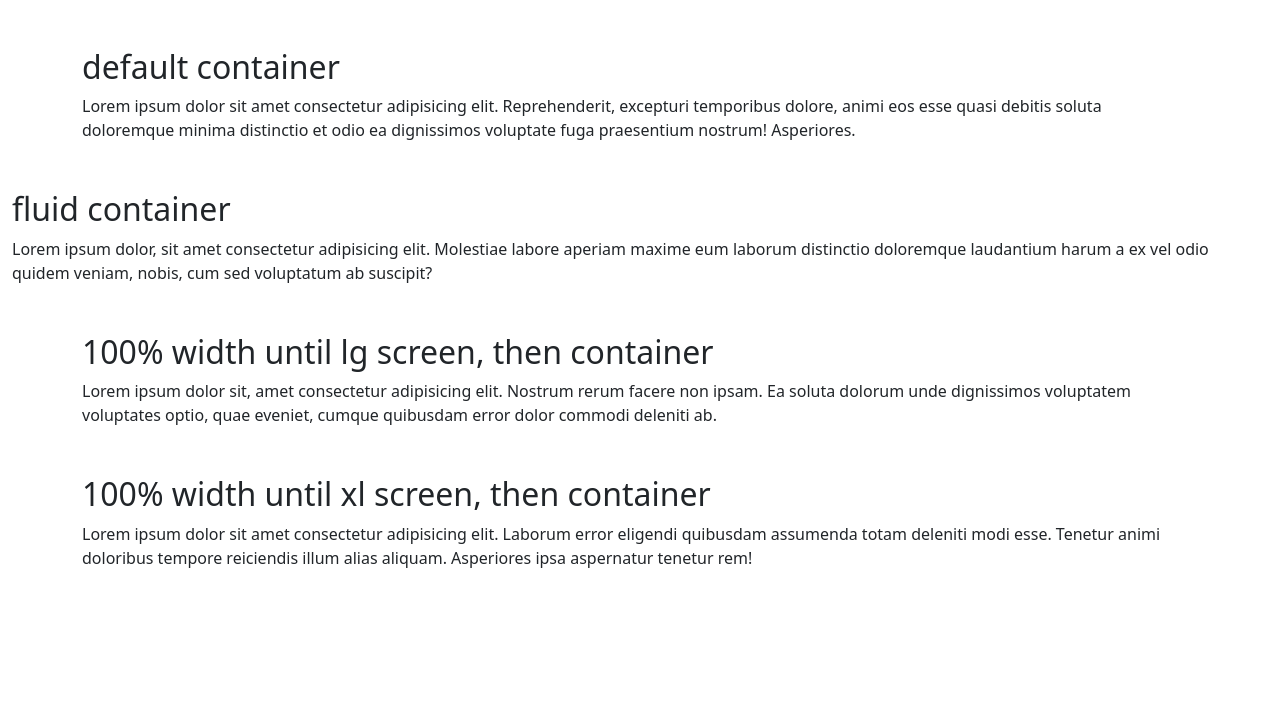
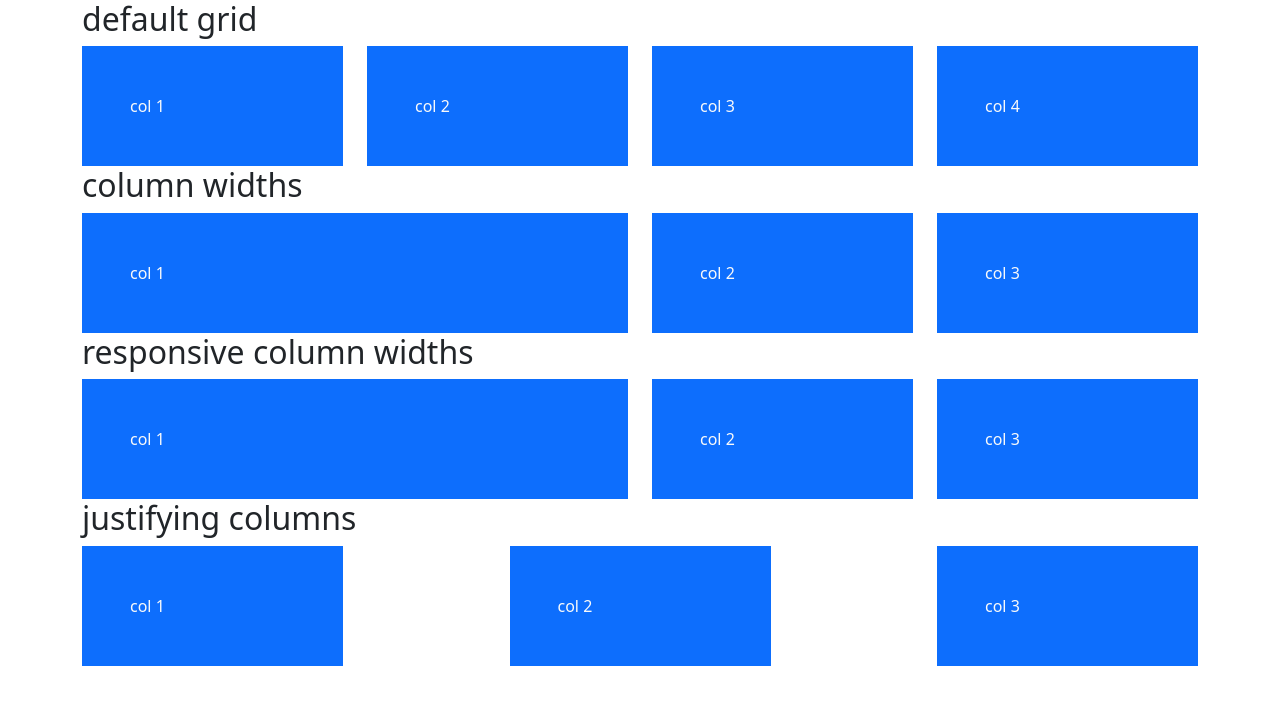
Before and after one commit to hashlog5/Bootstrap-5-Crash-Course-Tutorial, a plain HTML site: page index.html in a window 1280 px wide. Drawn offline with nearby package versions, Linux system fonts and the light colour scheme.

Commit message:
grid layout

```diff
--- a/index.html
+++ b/index.html
@@ -22,41 +22,73 @@
   </head>
 
   <body>
-    <div class="container my-5">
-      <h2>default container</h2>
-      Lorem ipsum dolor sit amet consectetur adipisicing elit. Reprehenderit,
-      excepturi temporibus dolore, animi eos esse quasi debitis soluta
-      doloremque minima distinctio et odio ea dignissimos voluptate fuga
-      praesentium nostrum! Asperiores.
+    <div class="container-lg my05">
+      <h2>default grid</h2>
+      <div class="row">
+        <div class="col">
+          <div class="p-5 bg-primary text-light">col 1</div>
+        </div>
+        <div class="col">
+          <div class="p-5 bg-primary text-light">col 2</div>
+        </div>
+        <div class="col">
+          <div class="p-5 bg-primary text-light">col 3</div>
+        </div>
+        <div class="col">
+          <div class="p-5 bg-primary text-light">col 4</div>
+        </div>
+      </div>
     </div>
 
-    <div class="container-fluid">
-      <h2>fluid container</h2>
-      <p>
-        Lorem ipsum dolor, sit amet consectetur adipisicing elit. Molestiae
-        labore aperiam maxime eum laborum distinctio doloremque laudantium harum
-        a ex vel odio quidem veniam, nobis, cum sed voluptatum ab suscipit?
-      </p>
+    <div class="container-lg my05">
+      <h2>column widths</h2>
+      <div class="row">
+        <div class="col-6">
+          <div class="p-5 bg-primary text-light">col 1</div>
+        </div>
+
+        <div class="col-3">
+          <div class="p-5 bg-primary text-light">col 2</div>
+        </div>
+
+        <div class="col-3">
+          <div class="p-5 bg-primary text-light">col 3</div>
+        </div>
+      </div>
     </div>
 
-    <div class="container-lg my-5">
-      <h2>100% width until lg screen, then container</h2>
-      <p>
-        Lorem ipsum dolor sit, amet consectetur adipisicing elit. Nostrum rerum
-        facere non ipsam. Ea soluta dolorum unde dignissimos voluptatem
-        voluptates optio, quae eveniet, cumque quibusdam error dolor commodi
-        deleniti ab.
-      </p>
+    <div class="container-lg my05">
+      <h2>responsive column widths</h2>
+      <div class="row">
+        <div class="col-sm-4 col-lg-6">
+          <div class="p-5 bg-primary text-light">col 1</div>
+        </div>
+
+        <div class="col-sm-4 col-lg-3">
+          <div class="p-5 bg-primary text-light">col 2</div>
+        </div>
+
+        <div class="col-sm-4 col-lg-3">
+          <div class="p-5 bg-primary text-light">col 3</div>
+        </div>
+      </div>
     </div>
 
-    <div class="container-xl my-5">
-      <h2>100% width until xl screen, then container</h2>
-      <p>
-        Lorem ipsum dolor sit amet consectetur adipisicing elit. Laborum error
-        eligendi quibusdam assumenda totam deleniti modi esse. Tenetur animi
-        doloribus tempore reiciendis illum alias aliquam. Asperiores ipsa
-        aspernatur tenetur rem!
-      </p>
+    <div class="container-lg my05">
+      <h2>justifying columns</h2>
+      <div class="row justify-content-between">
+        <div class="col-md-3">
+          <div class="p-5 bg-primary text-light">col 1</div>
+        </div>
+
+        <div class="col-md-3">
+          <div class="p-5 bg-primary text-light">col 2</div>
+        </div>
+
+        <div class="col-md-3">
+          <div class="p-5 bg-primary text-light">col 3</div>
+        </div>
+      </div>
     </div>
   </body>
 </html>
```
